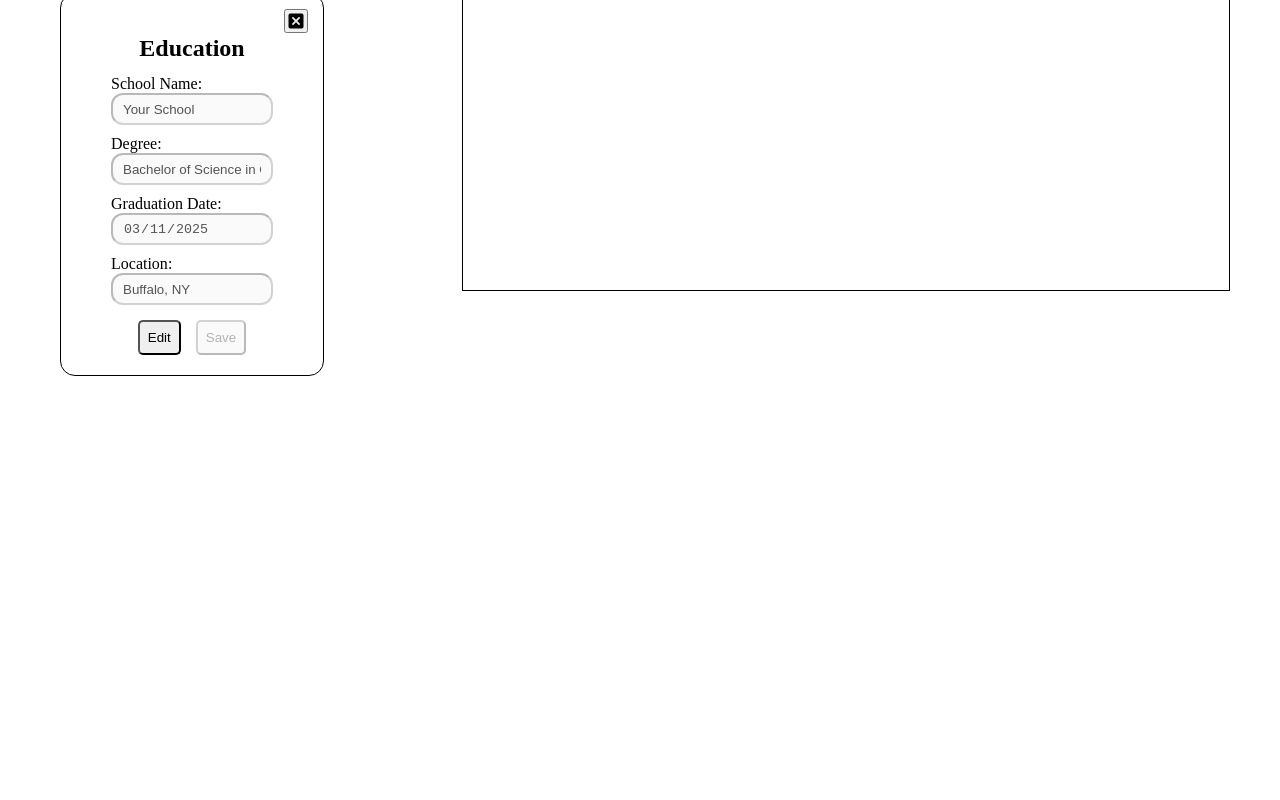
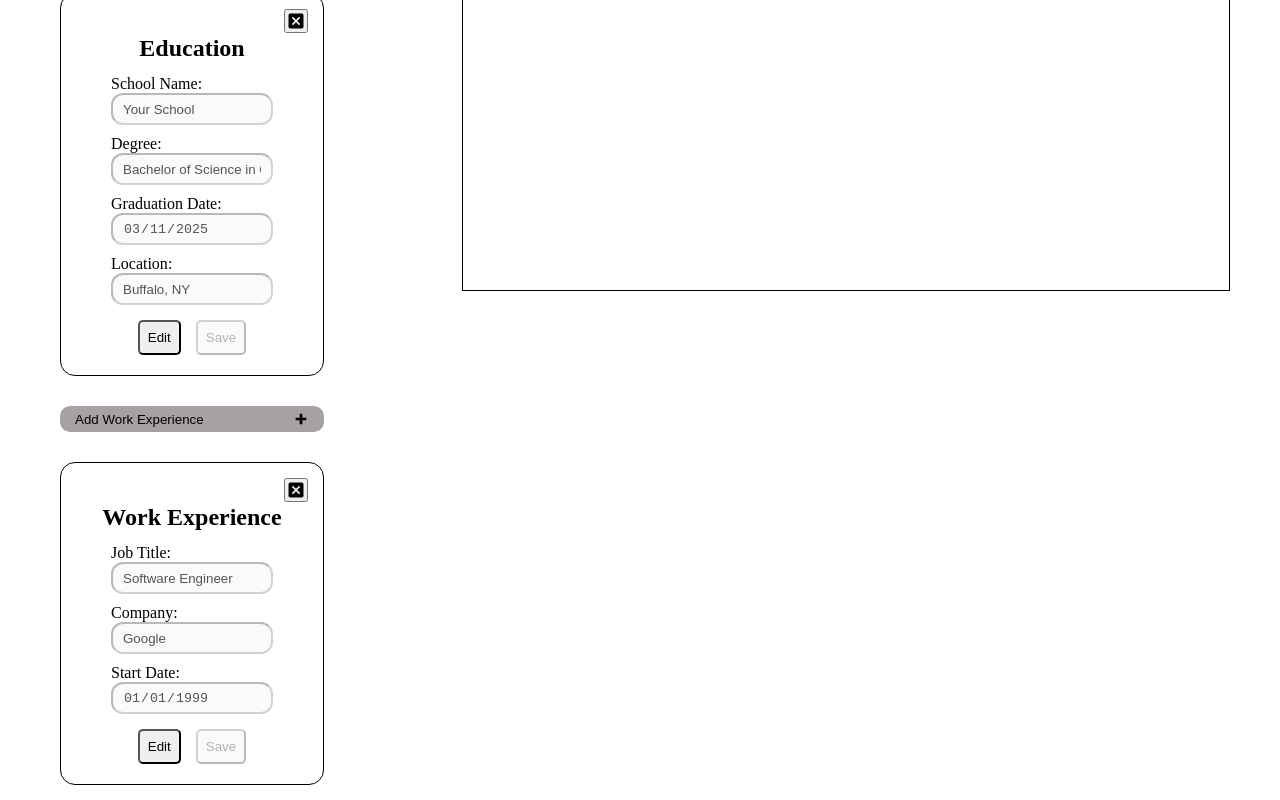
Before and after one commit to dfitch96/cv-app, a React (Vite) app: page / in a window 1280 px wide. Shown: the part 534-1334 px from the top of the page. Before the commit the page ends 925 px from the top, so only its background shows below. Built offline with nearby package versions, Linux system fonts and the light colour scheme.

Commit message:
added functionality for adding a work experience

```diff
--- a/src/App.jsx
+++ b/src/App.jsx
@@ -3,6 +3,7 @@ import './styles/App.css'
 import Header from './components/Header';
 import ContactCard from './components/ContactCard';
 import EducationCard from './components/EducationCard';
+import WorkExperienceCard from './components/WorkExperienceCard';
 import CVHeader from './components/CVHeader';
 import CV_Education from './components/CV_Education';
 import AddButton from './components/AddButton';
@@ -35,6 +36,25 @@ function App() {
   ]);
 
 
+  const [workExperienceFormData, setWorkExperienceFormData] = useState([
+    {
+      id: crypto.randomUUID(),
+      company: 'Google',
+      jobTitle: 'Software Engineer',
+      currentlyEmployed: true,
+      startDate: new Date("1999-01-01").toISOString().split('T')[0],
+      endDate: null,
+      responsibilities: [],
+    }
+  ]);
+
+
+  function handleWorkExperienceOnChange(e){
+    const newWorkExperienceFormData = workExperienceFormData.map(form => form.id !== e.target.dataset.id ? form : {...form, [e.target.name]: e.target.value});
+    setWorkExperienceFormData(newWorkExperienceFormData);
+  }
+
+
   function handleEducationInputOnChange(e){
     const newEducationFormData = educationFormData.map(form => form.id !== e.target.dataset.id ? form : {...form, [e.target.name]: e.target.value});
     setEducationFormData(newEducationFormData);
@@ -60,6 +80,19 @@ function App() {
     ]);
   }
 
+  function handleAddWorkExperienceOnClick(){
+    setWorkExperienceFormData([
+      ...workExperienceFormData,
+      {
+        id: crypto.randomUUID(),
+        company: '',
+        jobTitle: '',
+        responsibilities: [],
+      }
+
+    ])
+  }
+
   function handleDeleteEducationOnClick(e){
 
     const id  = e.target.dataset.id;
@@ -73,9 +106,13 @@ function App() {
       <div className="input-container">
         <Header />
         <ContactCard formData={contactFormData} handleInputOnChange={handleContactInputOnChange} setCVData={setContactCVData} />
-        <AddButton handler={handleAddEducationOnClick}/>
+        <AddButton text="Education" handler={handleAddEducationOnClick}/>
         {educationFormData.map(form => {
           return <EducationCard key={form.id} formData={form} handleInputOnChange={handleEducationInputOnChange} setCVData={setEducationCVData} CVData={educationCVData} handleDelete={handleDeleteEducationOnClick}/>
+        })}
+        <AddButton text="Work Experience" handler={handleAddWorkExperienceOnClick} />
+        {workExperienceFormData.map(form => {
+          return <WorkExperienceCard key={form.id} formData={form} handleInputOnChange={handleWorkExperienceOnChange} />
         })}
       </div>
       <div className="cv-container">
--- a/src/components/AddButton.jsx
+++ b/src/components/AddButton.jsx
@@ -2,10 +2,10 @@
 import AddIcon from '../assets/add.svg';
 
 
-export default function AddButton({handler}){
+export default function AddButton({text, handler}){
   return (
     <button className="add-btn" onClick={handler}>
-      <span>Add Education</span>
+      <span>Add {text}</span>
       <img src={AddIcon}></img>
     </button>
   )
--- /dev/null
+++ b/src/components/DeleteButton.jsx
@@ -0,0 +1,13 @@
+
+import CloseIcon from '../assets/close.svg';
+
+
+export default function DeleteButton({id, handleDelete}){
+  return (
+    <div className="close-btn">
+      <button onClick={handleDelete}>
+        <img src={CloseIcon} data-id={id}></img>
+      </button>
+    </div>
+  );
+}
--- a/src/components/EducationCard.jsx
+++ b/src/components/EducationCard.jsx
@@ -2,7 +2,7 @@
 import { useState } from "react";
 import {Input} from "./Input";
 import ButtonGroup from "./ButtonGroup";
-import CloseIcon from '../assets/close.svg';
+import DeleteButton from "./DeleteButton";
 
 
 export default function EducationCard({formData, handleInputOnChange, setCVData, CVData, handleDelete}){
@@ -26,12 +26,7 @@ export default function EducationCard({formData, handleInputOnChange, setCVData,
 
   return (
      <div className="card">
-      <div className="close-btn">
-        <button onClick={handleDelete}>
-          <img src={CloseIcon} data-id={formData.id}></img>
-        </button>
-      </div>
-
+      <DeleteButton id={formData.id} handleDelete={handleDelete} />
       <h2 className="card-header">Education</h2>
       <form onSubmit={handleSaveOnClick}>
         <Input id={`school-${formData.id}`} name={'school'} dataId={formData.id} labelText="School Name" type="text" disabled={isDisabled} value={formData.school} onChange={handleInputOnChange} />
--- /dev/null
+++ b/src/components/WorkExperienceCard.jsx
@@ -0,0 +1,42 @@
+
+import { useState } from "react";
+import DeleteButton from "./DeleteButton";
+import { Input } from "./Input";
+import ButtonGroup from "./ButtonGroup";
+
+export default function WorkExperienceCard({formData, handleInputOnChange, handleDelete}){
+
+   const [isDisabled, setIsDisabled] = useState(true);
+
+    function handleEditOnClick(){
+      setIsDisabled(false);
+    }
+
+    function handleSaveOnClick(e){
+      e.preventDefault();
+      setIsDisabled(true);
+      console.log('education saved');
+    }
+
+
+
+  return (
+
+    <div className="card">
+      <DeleteButton id={formData.id} handleDelete={handleDelete} />
+      <h2 className="card-header">Work Experience</h2>
+      <form onSubmit={handleSaveOnClick}>
+        <Input id={`job-title-${formData.id}`} name={'jobTitle'} dataId={formData.id} labelText='Job Title' type="text" value={formData.jobTitle} onChange={handleInputOnChange} disabled={isDisabled}/>
+        <Input id={`company-${formData.id}`} name={'company'} dataId={formData.id} labelText='Company' type="text" value={formData.company} onChange={handleInputOnChange} disabled={isDisabled}/>
+        <Input id={`startDate-${formData.id}`} name={'startDate'} dataId={formData.id} labelText='Start Date' type="date" value={formData.startDate} onChange={handleInputOnChange} disabled={isDisabled}/>
+        <ButtonGroup disabled={isDisabled} handleEdit={handleEditOnClick} />
+      </form>
+    </div>
+
+
+  );
+
+
+
+
+}
```
Lines whose indentation alone changed are shown as unchanged.
